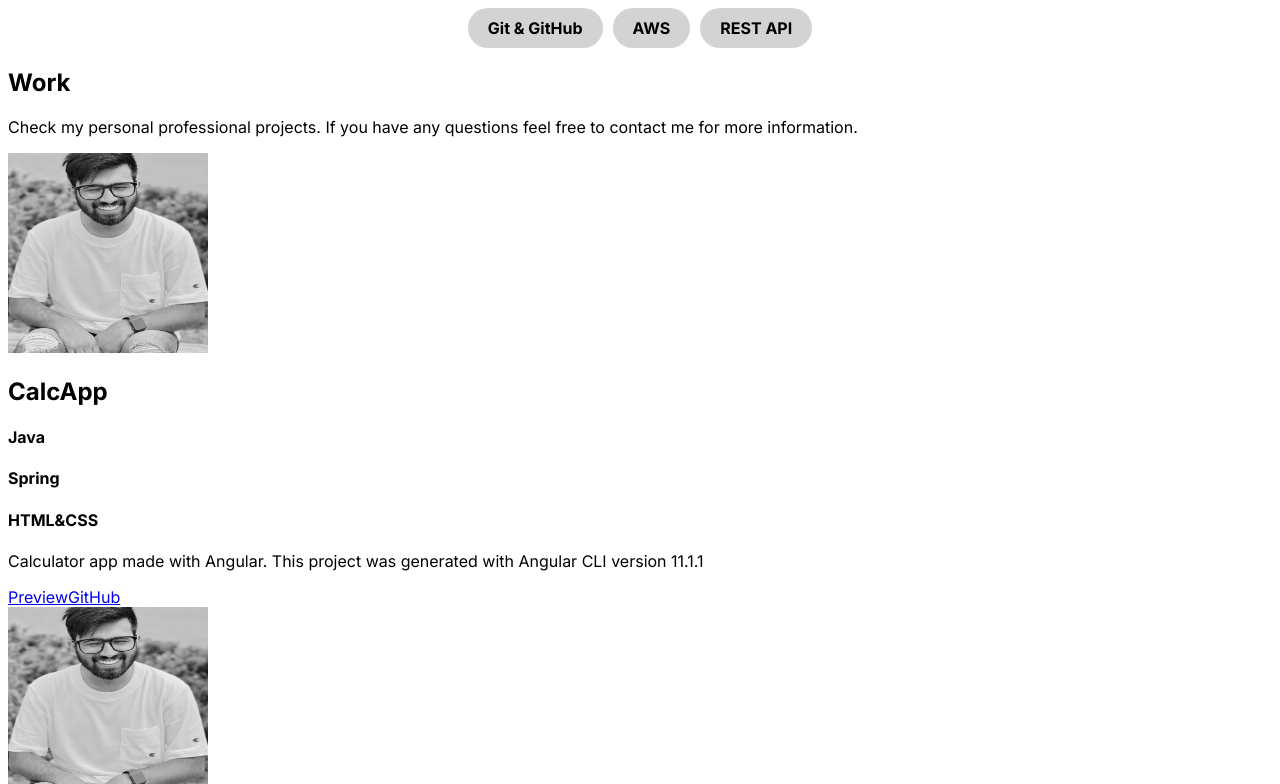
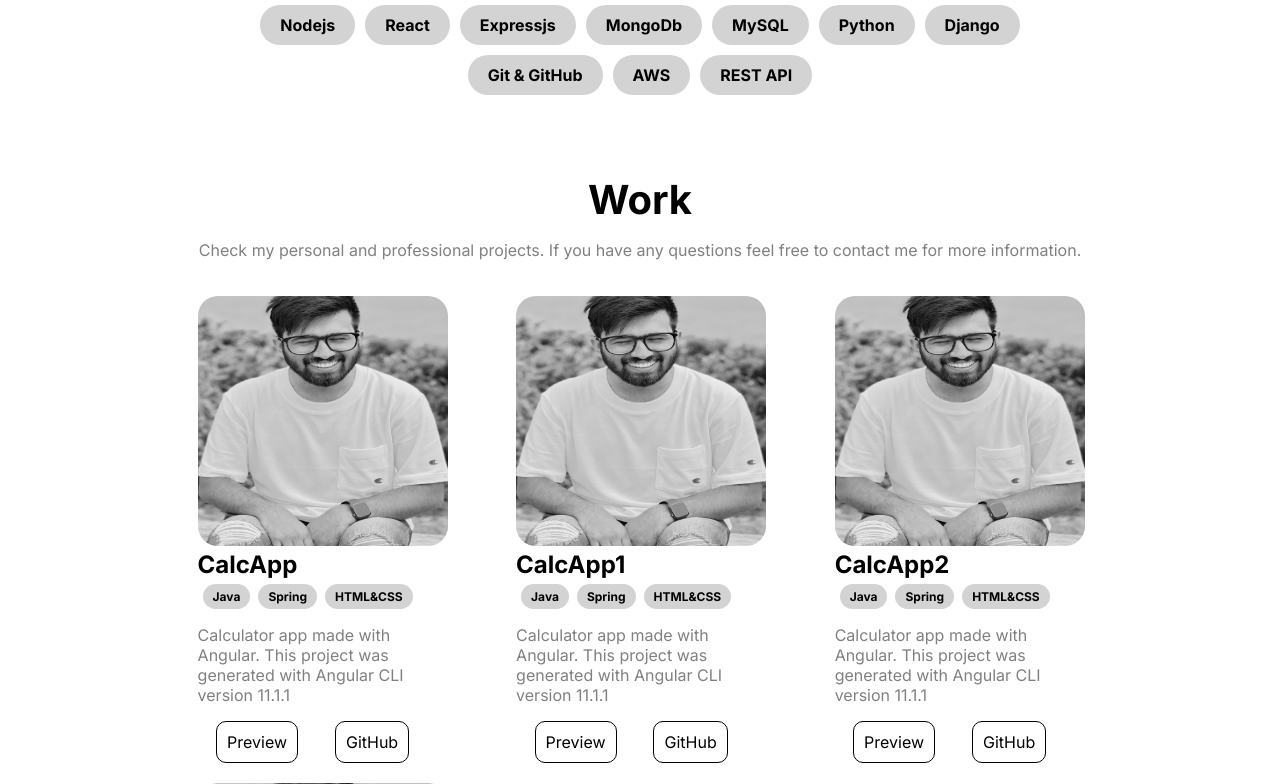
Before and after one commit to safalnpane/portfolio, a Next.js app: page / in a window 1280 px wide. Shown: the part 776-1560 px from the top of the page. Built offline with nearby package versions, Linux system fonts and the light colour scheme.

Commit message:
feat(work): add styles

```diff
--- a/src/app/Work.jsx
+++ b/src/app/Work.jsx
@@ -1,6 +1,10 @@
 // work.jsx
 
 import Image from "next/image";
+
+import Card from "../components/Card";
+
+import styles from "./work.module.css";
 
 export default function Work() {
   const myProjects = [
@@ -35,33 +39,15 @@ export default function Work() {
   ];
 
   return (
-    <section>
-      <h1>Work</h1>
-      <p>
-        Check my personal professional projects. If you have any questions feel
-        free to contact me for more information.
+    <section className="section">
+      <h1 className="sectionTitle">Work</h1>
+      <p className="sectionSubtitle">
+        Check my personal and professional projects. If you have any questions
+        feel free to contact me for more information.
       </p>
-      <div>
+      <div className={styles.worklist}>
         {myProjects.map((project) => (
-          <div key={project.name}>
-            <Image
-              src={project.imageUrl}
-              alt="project image"
-              width="200"
-              height="200"
-            />
-            <h1>{project.name}</h1>
-            <div>
-              {project.techUsed.map((tech) => (
-                <h4 key={tech}>{tech}</h4>
-              ))}
-            </div>
-            <p>{project.description}</p>
-            <div>
-              <a href="#">Preview</a>
-              <a href="#">GitHub</a>
-            </div>
-          </div>
+          <Card project={project} key={project.name} />
         ))}
       </div>
     </section>
--- a/src/app/global.css
+++ b/src/app/global.css
@@ -9,6 +9,7 @@
   font-size: 40px;
   text-align: center;
   margin-bottom: 10px;
+  margin-top: 10vh;
 }
 
 .sectionSubtitle {
--- /dev/null
+++ b/src/app/work.module.css
@@ -0,0 +1,7 @@
+/* work.module.css */
+
+.worklist {
+  display: flex;
+  flex-wrap: wrap;
+  gap: 10%;
+}
--- /dev/null
+++ b/src/components/Card.jsx
@@ -0,0 +1,36 @@
+// Card.jsx
+
+import Image from "next/image";
+
+import styles from "./card.module.css";
+
+export default function Card({ project }) {
+  return (
+    <div className={styles.card}>
+      <Image
+        src={project.imageUrl}
+        alt="Project image"
+        height="250"
+        width="250"
+        className={styles.image}
+      />
+      <h1 className={styles.cardTitle}>{project.name}</h1>
+      <div className={styles.techUsed}>
+        {project.techUsed.map((tech) => (
+          <p key={tech} className={styles.tech}>
+            {tech}
+          </p>
+        ))}
+      </div>
+      <p className={styles.cardSubtitle}>{project.description}</p>
+      <div className={styles.cardBtns}>
+        <a className="button" href="#">
+          Preview
+        </a>
+        <a className="button" href="#">
+          GitHub
+        </a>
+      </div>
+    </div>
+  );
+}
--- /dev/null
+++ b/src/components/card.module.css
@@ -0,0 +1,37 @@
+/* card.module.css */
+
+.card {
+  width: 26%;
+  margin-top: 20px;
+}
+
+.cardTitle {
+  margin: 0;
+}
+
+.image {
+  border-radius: 20px;
+}
+
+.techUsed {
+  display: flex;
+  gap: 3px;
+}
+
+.tech {
+  margin: 5px 0 0 5px;
+  font-size: 12px;
+  font-weight: bold;
+  background-color: lightgray;
+  padding: 5px 10px 5px 10px;
+  border-radius: 20px;
+}
+
+.cardSubtitle {
+  color: gray;
+}
+
+.cardBtns {
+  display: flex;
+  justify-content: space-around;
+}
```
